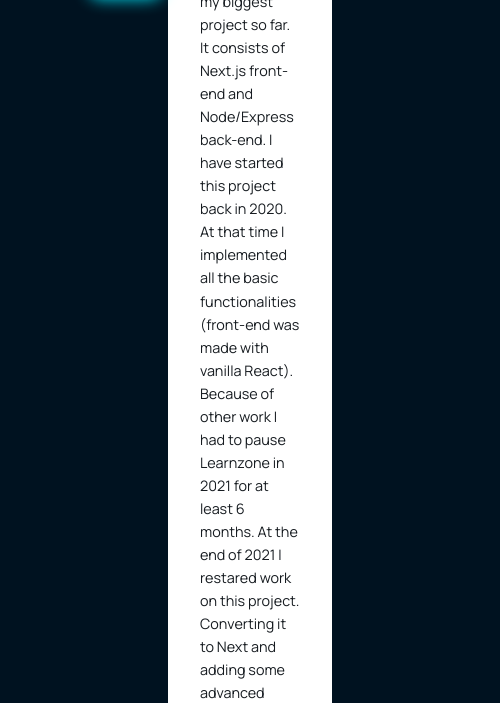
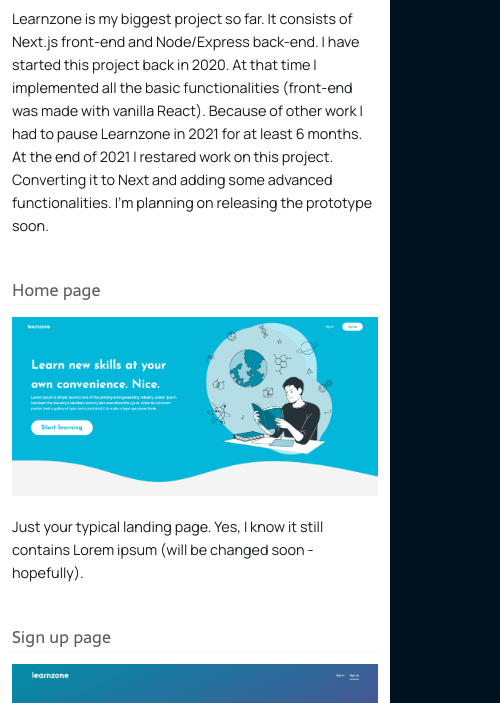
Before and after one commit to aljaz90/aljaz90.github.io, a website: page learnzone.html in a window 390 px wide. Shown: the part 277-980 px from the top of the page, 500 px wide, since content can reach past the window. Drawn offline with Linux system fonts and the light colour scheme.

Commit message:
Make project page responsive

```diff
--- a/learnzone.html
+++ b/learnzone.html
@@ -36,7 +36,7 @@
     </header>
     <section class="project">
         <div class="project--links">
-            <a disabled href="https://www.learnzone.cyou" target="_blank" class="project--links--item project--links--item-important project--links--item-disabled">
+            <a href="#" class="project--links--item project--links--item-important project--links--item-disabled">
                 <i class="fa-solid fa-link"></i>
                 Visit website
             </a>
--- a/sass/layout/_footer.scss
+++ b/sass/layout/_footer.scss
@@ -6,6 +6,11 @@
     justify-content: space-between;
     align-items: center;
     padding: 0 8rem;
+
+    @include respond(phone) {
+        justify-content: center;
+        padding: 0;
+    }
 
     &--section {
         display: flex;
--- a/sass/pages/_project.scss
+++ b/sass/pages/_project.scss
@@ -11,6 +11,19 @@
     padding: 0 0 2rem 0;
     position: relative;
 
+    @include respond(small-desktop) {
+        grid-column: full-start / full-end;
+        margin: 15rem 10rem 0 10rem;
+    }
+    @include respond(tab-port) {
+        margin: 15rem 5rem 0 5rem;
+    }
+    @include respond(phone) {
+        margin: 17rem 0 0 0;
+        padding: 0 1rem;
+        border-radius: 0;
+    }
+
     &--links {
         position: absolute;
         top: 0;
@@ -18,6 +31,14 @@
         transform: translate(calc(100% + 1rem), 0);
         display: flex;
         flex-direction: column;
+
+        @include respond(small-desktop) {
+            transform: translate(0, 8rem);
+            z-index: 1;
+        }
+        @include respond(phone) {
+            transform: translate(-0.5rem, 0.5rem);
+        }
 
         &--item {
             color: $color-grey;
@@ -29,6 +50,25 @@
             border-radius: 4px;
             transition: all .3s ease-out;
             user-select: none;
+
+            @include respond(small-desktop) {
+                z-index: 1;
+                border-top-right-radius: 0;
+                border-bottom-right-radius: 0;
+            }
+            @include respond(phone) {
+                border-radius: 50%;
+                padding: 0;
+                width: 7rem;
+                height: 7rem;
+                justify-content: center;
+
+                i {
+                    font-size: 2.4rem;
+                    margin-right: 0 !important;
+                }
+            }
+
 
             &:hover {
                 background-color: $color-grey;
@@ -42,6 +82,10 @@
                 font-size: 1.6rem;
                 font-weight: 800;
                 user-select: none;
+
+                @include respond(phone) {
+                    font-size: 0;
+                }
             }
 
             &-important:link, &-important:visited {
@@ -108,6 +152,12 @@
         display: flex;
         flex-direction: column;
 
+        @include respond(small-desktop) {
+            z-index: 1;
+            transform: translate(4rem, 8rem);
+            flex-direction: row;
+        }
+
         &--item {
             font-size: 1.6rem;
             font-weight: 600;
@@ -119,8 +169,17 @@
             user-select: none;
             box-shadow: 0.2rem 0.1rem 2rem 0.1rem $color-primary;
 
+            @include respond(small-desktop) {
+                box-shadow: none;
+            }
+
             &:not(:last-child) {
                 margin-bottom: 1rem;
+
+                @include respond(small-desktop) {
+                    margin-bottom: 0;
+                    margin-right: 0.5rem;
+                }
             }
         }
     }
@@ -136,6 +195,13 @@
         position: relative;
         min-height: 6rem;
         padding: 0 5rem;
+
+        @include respond(small-desktop) {
+            margin-bottom: 3rem;
+        }
+        @include respond(phone) {
+            padding: 0 0.5rem;
+        }
 
         &--title {
             position: absolute;
@@ -172,6 +238,13 @@
             border-top-right-radius: 4px;
             background-color: $color-info;
 
+            @include respond(phone) {
+                transform: translate(0, -100%);
+                width: 100vw;
+                border-top-left-radius: 4px;
+                left: -1rem;
+            }
+
             &-development {
                 background-color: $color-success;
             }
@@ -186,6 +259,10 @@
         flex-direction: column;
         padding: 0 4rem;
         padding-top: 4rem;
+
+        @include respond(phone) {
+            padding: 4rem 0.5rem 0 0.5rem;
+        }
 
         &--section {
             color: $color-grey-4;
```
Also changed, not shown: public/css/main.css, 1 other file.
